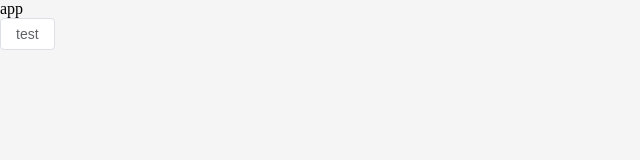
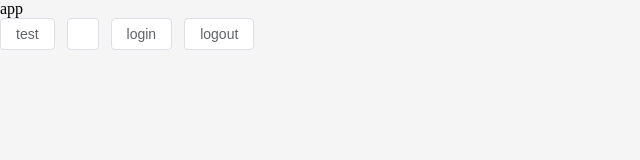
Before and after one commit to Jet-Luo/big-event-admin, a Vue app: page / in a window 1280 px wide. Before the commit this address had no page. Shown: the top 160 px of the page, without its empty margins (0-640 px from the left). Built offline with nearby package versions, Linux system fonts and the light colour scheme.

Commit message:
feat(store): implement user store with token management and persistence

```diff
--- a/package.json
+++ b/package.json
@@ -18,6 +18,7 @@
   "dependencies": {
     "element-plus": "^2.11.4",
     "pinia": "^3.0.3",
+    "pinia-plugin-persistedstate": "^4.5.0",
     "vue": "^3.5.22",
     "vue-router": "^4.5.1"
   },
--- a/src/App.vue
+++ b/src/App.vue
@@ -1,9 +1,17 @@
-<script setup></script>
+<script setup>
+import { useUserStore } from '@/stores/user.js'
+
+const userStore = useUserStore()
+</script>
 
 <template>
   <div>app</div>
   <!-- 测试element-plus -->
   <el-button>test</el-button>
+  <!--  测试userStore-->
+  <el-button>{{ userStore.token }}</el-button>
+  <el-button @click="userStore.setToken('test token')">login</el-button>
+  <el-button @click="userStore.removeToken()">logout</el-button>
 </template>
 
 <style scoped></style>
--- a/src/main.js
+++ b/src/main.js
@@ -1,5 +1,6 @@
 import { createApp } from 'vue'
 import { createPinia } from 'pinia'
+import persist from 'pinia-plugin-persistedstate'
 
 import App from './App.vue'
 import router from './router'
@@ -8,7 +9,7 @@ import './assets/main.scss'
 
 const app = createApp(App)
 
-app.use(createPinia())
+app.use(createPinia().use(persist))
 app.use(router)
 
 app.mount('#app')
--- /dev/null
+++ b/src/stores/user.js
@@ -0,0 +1,20 @@
+import { defineStore } from 'pinia'
+import { ref } from 'vue'
+
+// 用户模块： token setToken removeToken
+export const useUserStore = defineStore(
+  'user',
+  () => {
+    const token = ref('')
+    const setToken = (newToken) => {
+      token.value = newToken
+    }
+    const removeToken = () => {
+      token.value = ''
+    }
+    return { token, setToken, removeToken }
+  },
+  {
+    persist: true
+  }
+)
```
Also changed, not shown: .prettierrc.json, 1 other file (tests, documents, lock files or other folders).
